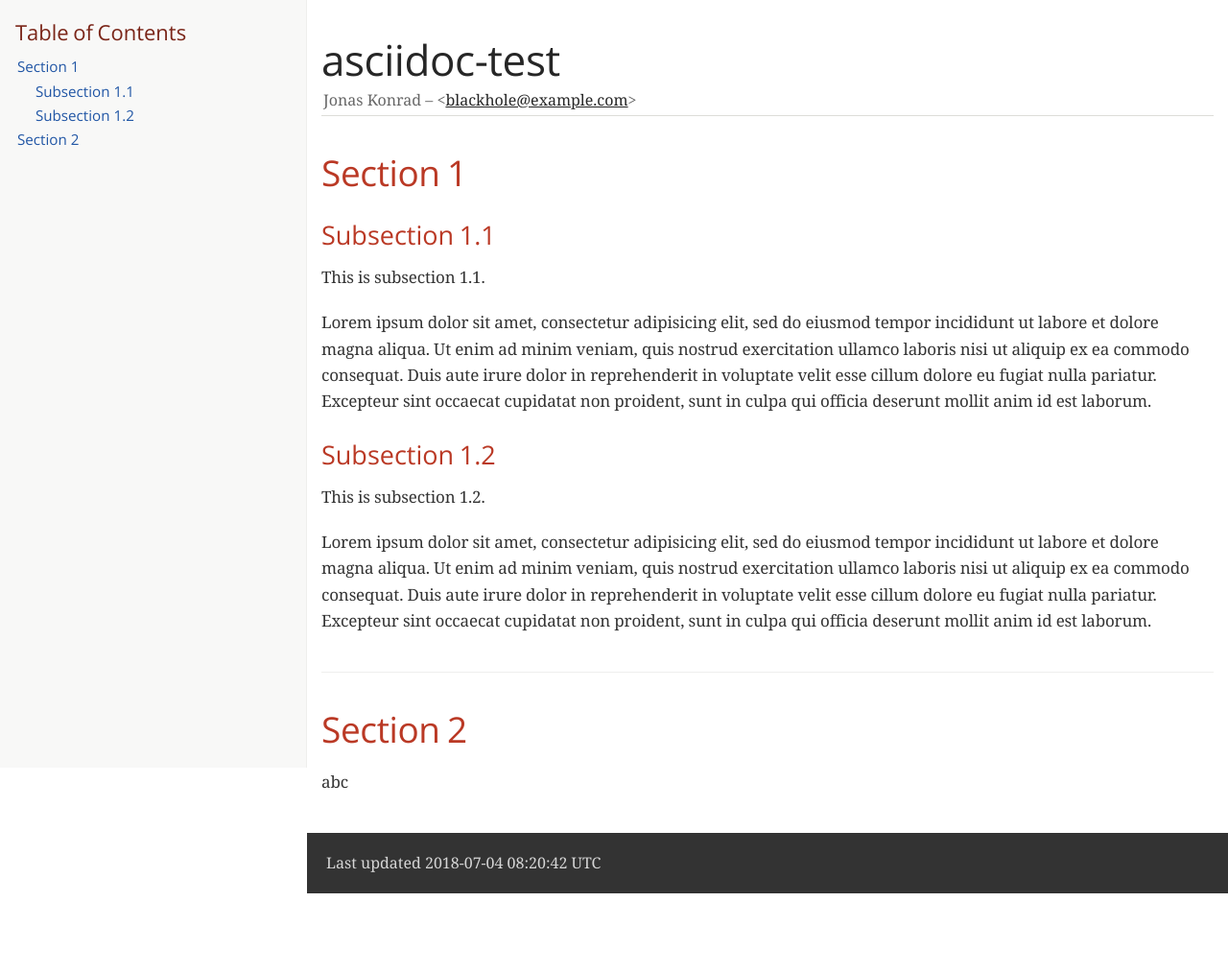
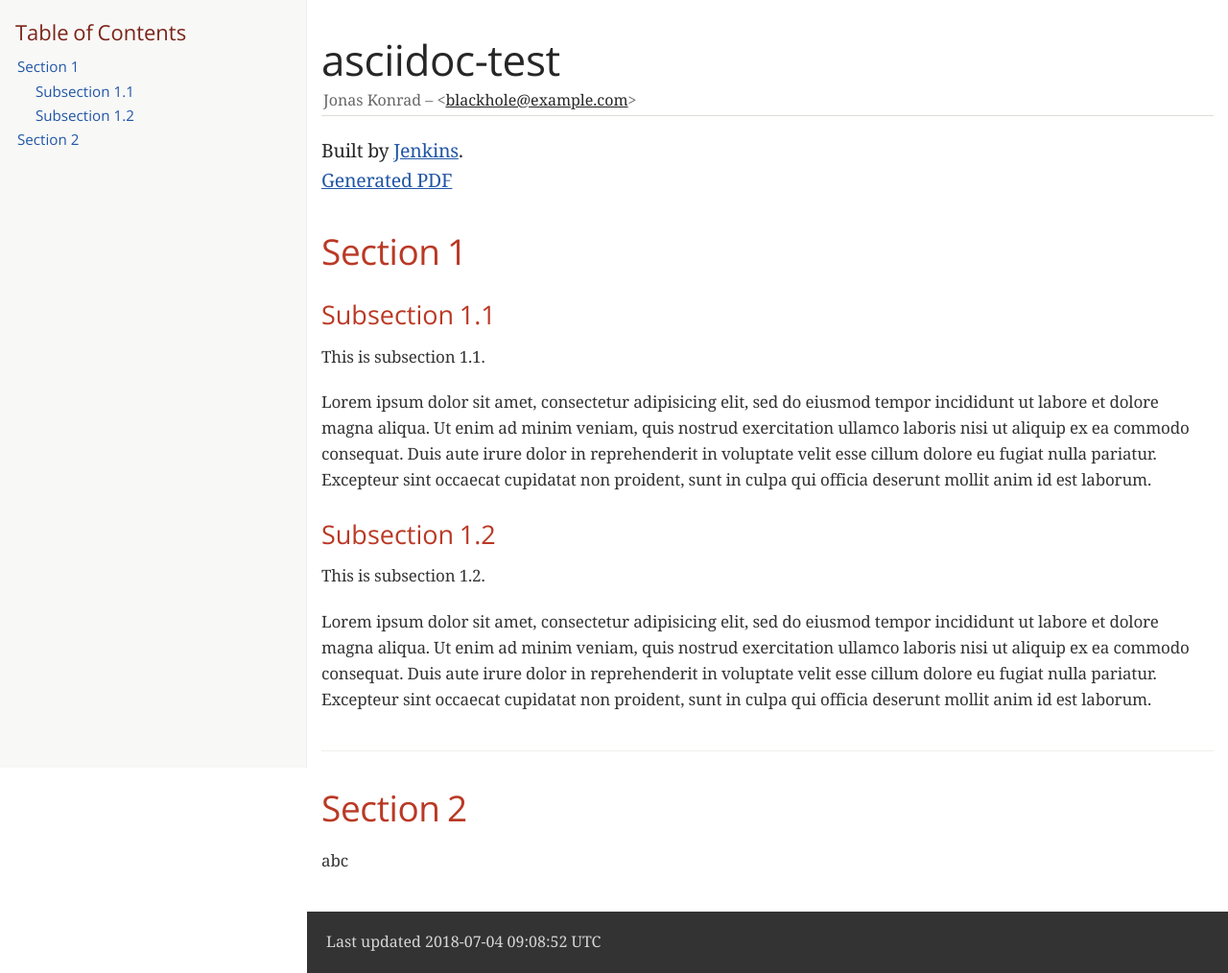
Before and after one commit to yawkat/asciidoc-test, a plain HTML site: page index.html in a window 1280 px wide. Shown: the whole page at 96% size. Before the commit the page ends 931 px from the top, so only its background shows below. Drawn offline with nearby package versions, Linux system fonts and the light colour scheme; a web font is replaced by a local one.

Commit message:
Jenkins build 14 commit 6e9a4961cfea15746e49f98ecc5b5c0e675d1961
https://ci.yawk.at/job/asciidoc-test/14/

```diff
--- a/index.html
+++ b/index.html
@@ -452,6 +452,14 @@ body.book #toc,body.book #preamble,body.book h1.sect0,body.book .sect1>h2{page-b
 </div>
 </div>
 <div id="content">
+<div id="preamble">
+<div class="sectionbody">
+<div class="paragraph">
+<p>Built by <a href="https://ci.yawk.at/job/asciidoc-test/">Jenkins</a>.<br>
+<a href="https://ci.yawk.at/job/asciidoc-test/lastSuccessfulBuild/artifact/index.pdf">Generated PDF</a></p>
+</div>
+</div>
+</div>
 <div class="sect1">
 <h2 id="_section_1"><a class="anchor" href="#_section_1"></a>Section 1</h2>
 <div class="sectionbody">
@@ -496,7 +504,7 @@ proident, sunt in culpa qui officia deserunt mollit anim id est laborum.</p>
 </div>
 <div id="footer">
 <div id="footer-text">
-Last updated 2018-07-04 08:20:42 UTC
+Last updated 2018-07-04 09:08:52 UTC
 </div>
 </div>
 </body>
```
